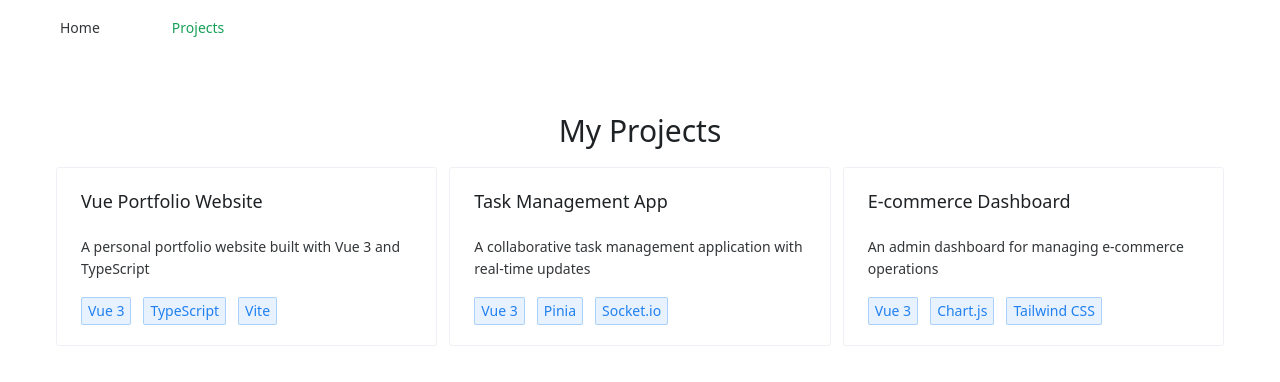
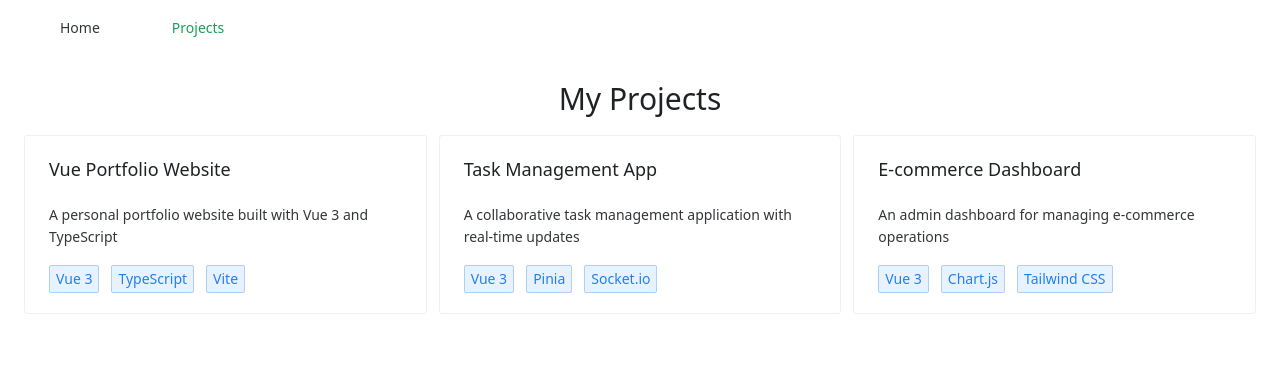
Before and after one commit to lihaiyun/project-space-app-vue, a Vue app: page /projects in a window 1280 px wide. Shown: the top 382 px of the page. Built offline with nearby package versions, Linux system fonts and the light colour scheme; some icons are missing.

Commit message:
Update Projects.vue

```diff
--- a/src/views/Projects.vue
+++ b/src/views/Projects.vue
@@ -25,7 +25,7 @@ const projects = ref([
 </script>
 
 <template>
-  <div class="projects-container">
+  <div>
     <n-h1 style="text-align: center;">My Projects</n-h1>
     <n-grid x-gap="12" y-gap="12" cols="1 s:1 m:2 l:3" responsive="screen" class="mt-4">
       <n-grid-item v-for="project in projects" :key="project.id">
@@ -43,7 +43,4 @@ const projects = ref([
 </template>
 
 <style scoped>
-.projects-container {
-  padding: 2rem;
-}
 </style>
```
